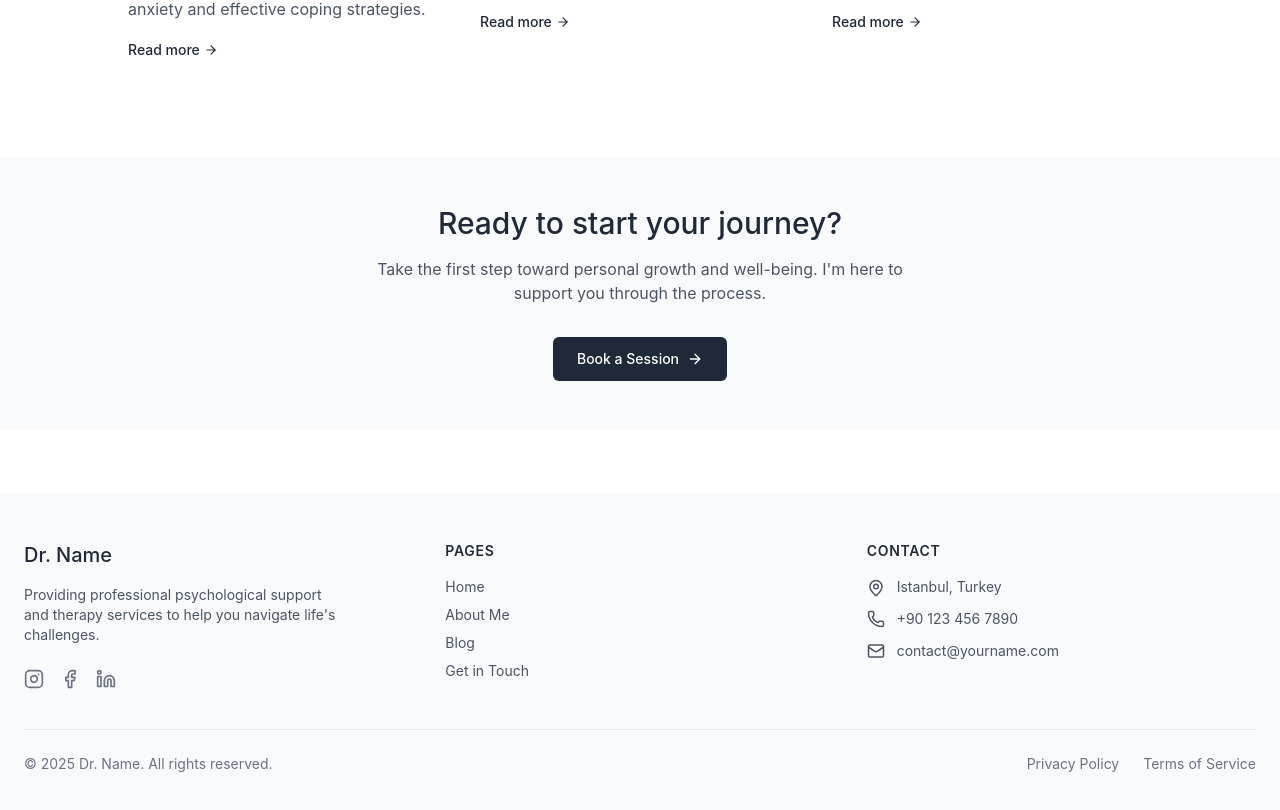
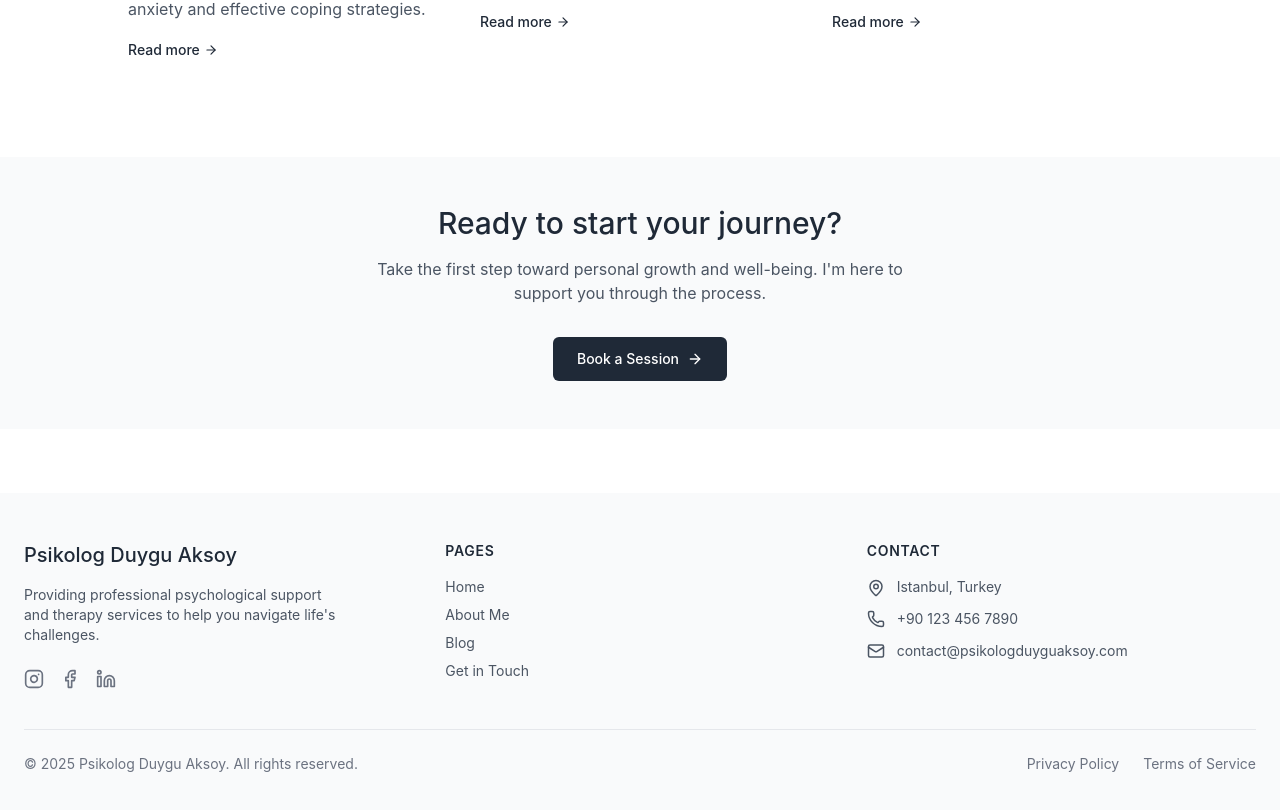
Before and after one commit to duyguaksoy101/Psychologist-Duygu-Aksoy-Website, a React app: page / in a window 1280 px wide. Shown: the part 3467-4277 px from the top of the page. Built offline with nearby package versions, Linux system fonts and the light colour scheme; no server answers; the HTML template or start-up script is replaced by a standard one.

Commit message:
Update Footer.tsx

```diff
--- a/src/components/Footer.tsx
+++ b/src/components/Footer.tsx
@@ -1,14 +1,18 @@
 import React from 'react';
 import { Link } from 'react-router-dom';
 import { Instagram, Facebook, Linkedin, Mail, Phone, MapPin } from 'lucide-react';
+
 const Footer = () => {
   const currentYear = new Date().getFullYear();
-  return <footer className="bg-gray-50 py-12 mt-16">
+  const blogUrl = `https://${import.meta.env.VITE_HASHNODE_HOST}`;
+
+  return (
+    <footer className="bg-gray-50 py-12 mt-16">
       <div className="container mx-auto px-4 md:px-6">
         <div className="grid grid-cols-1 md:grid-cols-3 gap-8">
           <div>
             <Link to="/" className="text-xl font-medium text-gray-800 mb-4 block">
-              Dr. Name
+              Psikolog Duygu Aksoy
             </Link>
             <p className="text-gray-600 mt-2 mb-6 text-sm max-w-xs">
               Providing professional psychological support and therapy services
@@ -37,9 +41,10 @@ const Footer = () => {
               <Link to="/about" className="text-gray-600 hover:text-gray-800 text-sm">
                 About Me
               </Link>
-              <Link to="/blog" className="text-gray-600 hover:text-gray-800 text-sm">
+              {/* Updated blog link to point to Hashnode */}
+              <a href={blogUrl} target="_blank" rel="noopener noreferrer" className="text-gray-600 hover:text-gray-800 text-sm">
                 Blog
-              </Link>
+              </a>
               <Link to="/contact" className="text-gray-600 hover:text-gray-800 text-sm">
                 Get in Touch
               </Link>
@@ -61,7 +66,7 @@ const Footer = () => {
               <div className="flex items-center space-x-3">
                 <Mail size={18} className="text-gray-600" />
                 <span className="text-gray-600 text-sm">
-                  contact@yourname.com
+                  contact@psikologduyguaksoy.com
                 </span>
               </div>
             </div>
@@ -69,7 +74,7 @@ const Footer = () => {
         </div>
         <div className="border-t border-gray-200 mt-10 pt-6 flex flex-col md:flex-row justify-between items-center">
           <p className="text-gray-500 text-sm">
-            © {currentYear} Dr. Name. All rights reserved.
+            © {currentYear} Psikolog Duygu Aksoy. All rights reserved.
           </p>
           <div className="flex space-x-6 mt-4 md:mt-0">
             <Link to="/privacy" className="text-gray-500 hover:text-gray-800 text-sm">
@@ -81,6 +86,8 @@ const Footer = () => {
           </div>
         </div>
       </div>
-    </footer>;
+    </footer>
+  );
 };
+
 export default Footer;
```
